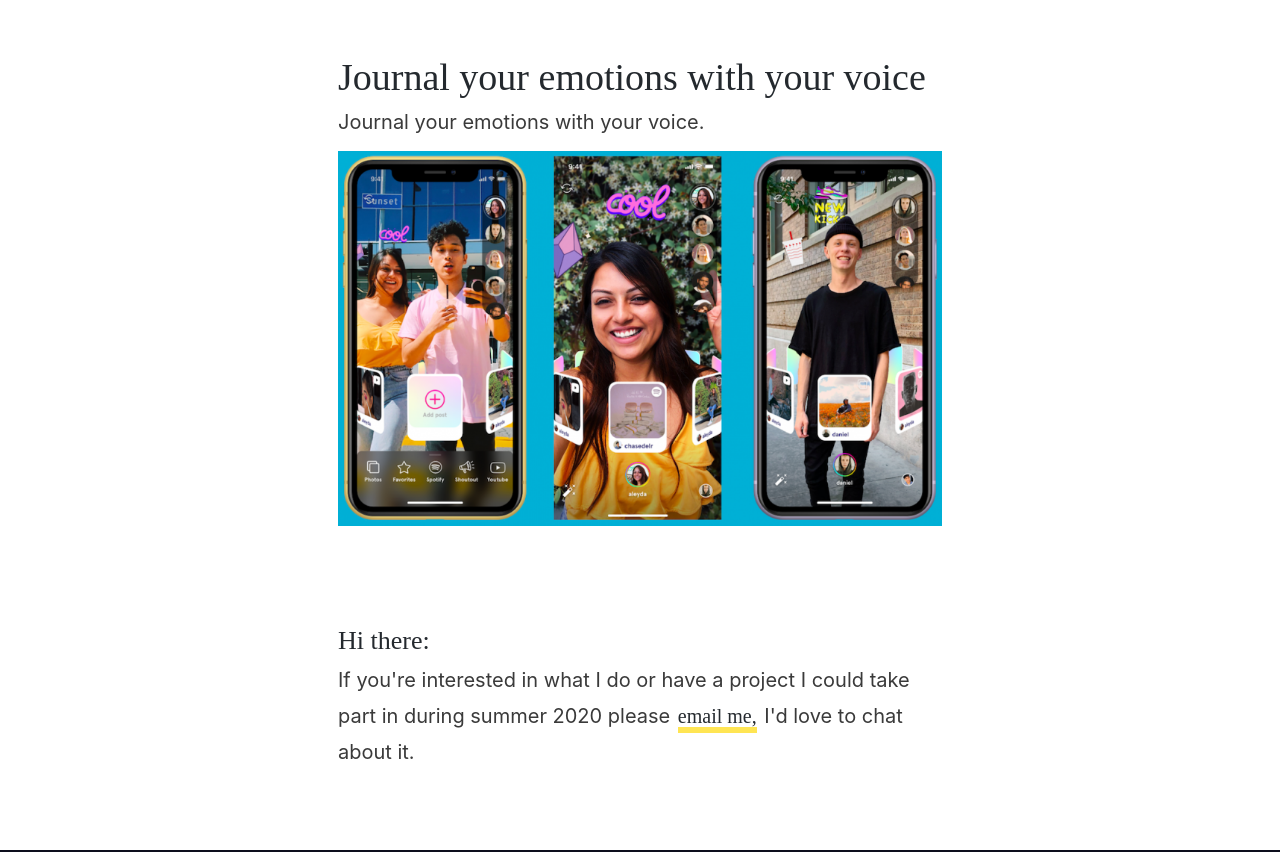
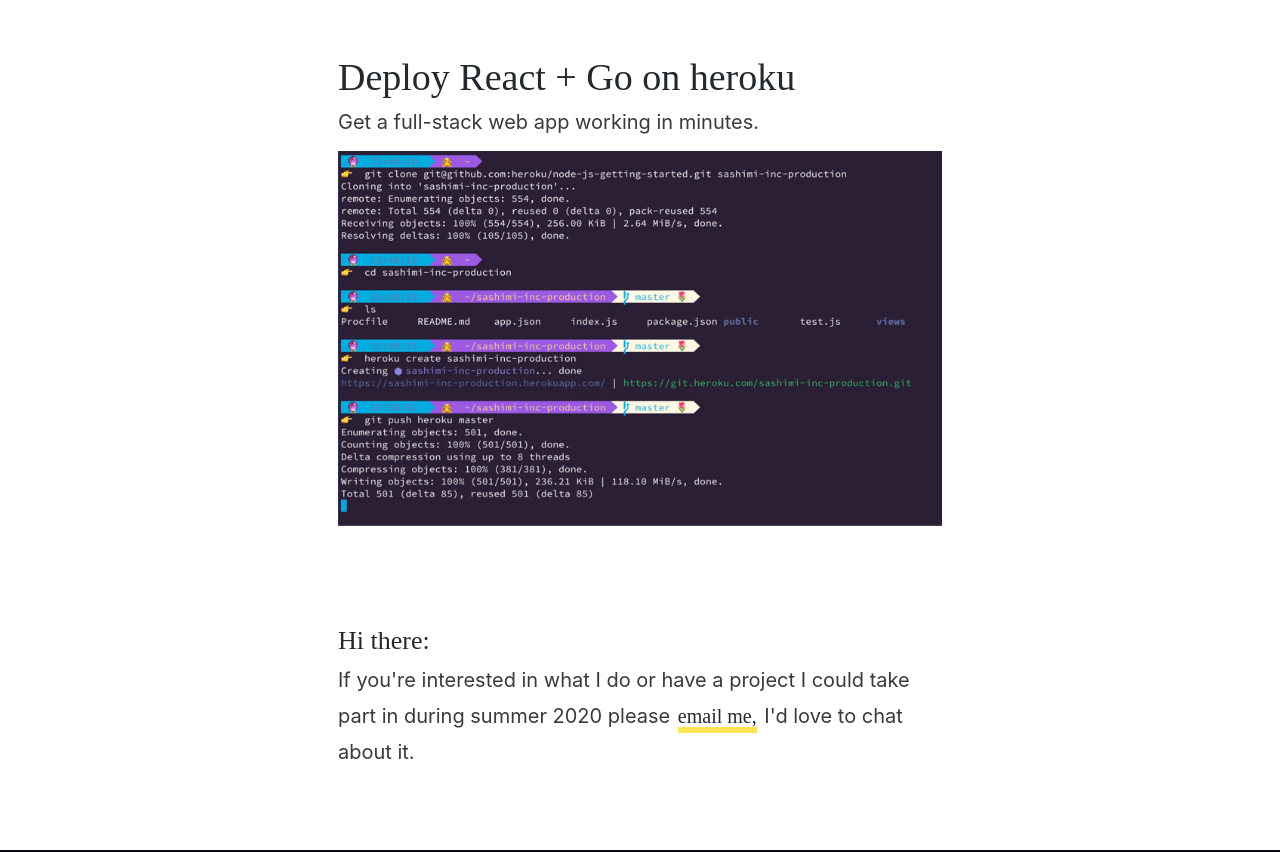
Before and after one commit to rweilg/responsive-react-template, a Gatsby site: page / in a window 1280 px wide. Shown: the part 2552-3404 px from the top of the page. Built offline with nearby package versions, Linux system fonts and the light colour scheme; Gatsby itself is replaced by a stand-in of ours; a web font is replaced by a local one.

Commit message:
i don remember

```diff
--- a/src/pages/index.js
+++ b/src/pages/index.js
@@ -103,12 +103,12 @@
         </div>
         <div className="blog-post-container">
           <h1 className="post-title" id="post3-title">
-            Journal your emotions with your voice
+          Deploy React + Go on heroku
           </h1>
           <p className="post-description" id="post3-desc">
-            Journal your emotions with your voice.
+            Get a full-stack web app working in minutes.
           </p>
-          <ImageLoader Photo={require("../images/octiheadline.png")} />
+          <ImageLoader Photo={require("../images/herokuconsole.png")} />
         </div>
         <div></div>
         <div style={{ marginTop: "100px", marginBottom: "80px" }}>
```
